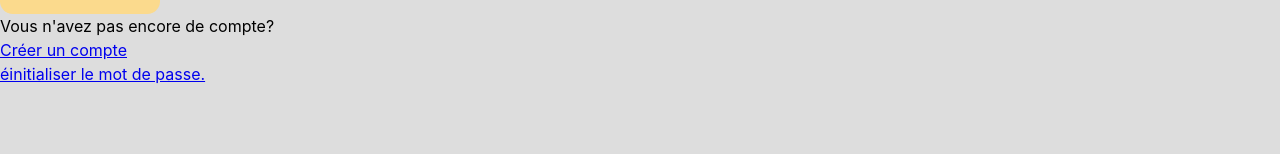
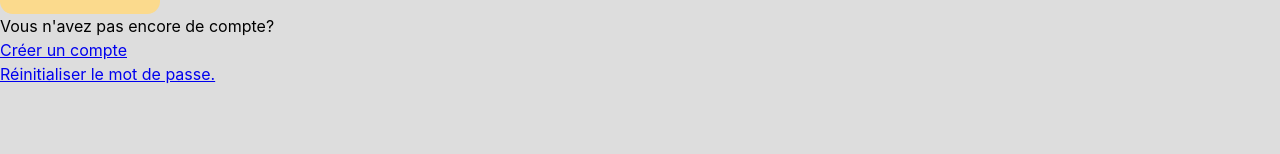
Before and after one commit to simonc56/o-movies-front, a React (Vite) app: page /connexion in a window 1280 px wide. Shown: the part 466-620 px from the top of the page. Built offline with nearby package versions, Linux system fonts and the light colour scheme.

Commit message:
change link of reinitiating password

```diff
--- a/src/components/ConnectionPage/ConnectionPage.tsx
+++ b/src/components/ConnectionPage/ConnectionPage.tsx
@@ -46,8 +46,8 @@ function ConnectionPage() {
         </Link>
       </div>
       <div>
-        <Link to="/réinitialisation-mdp" className="password-link">
-          éinitialiser le mot de passe.
+        <Link to="/réinitialisation-email" className="password-link">
+          Réinitialiser le mot de passe.
         </Link>
       </div>
     </div>
```
